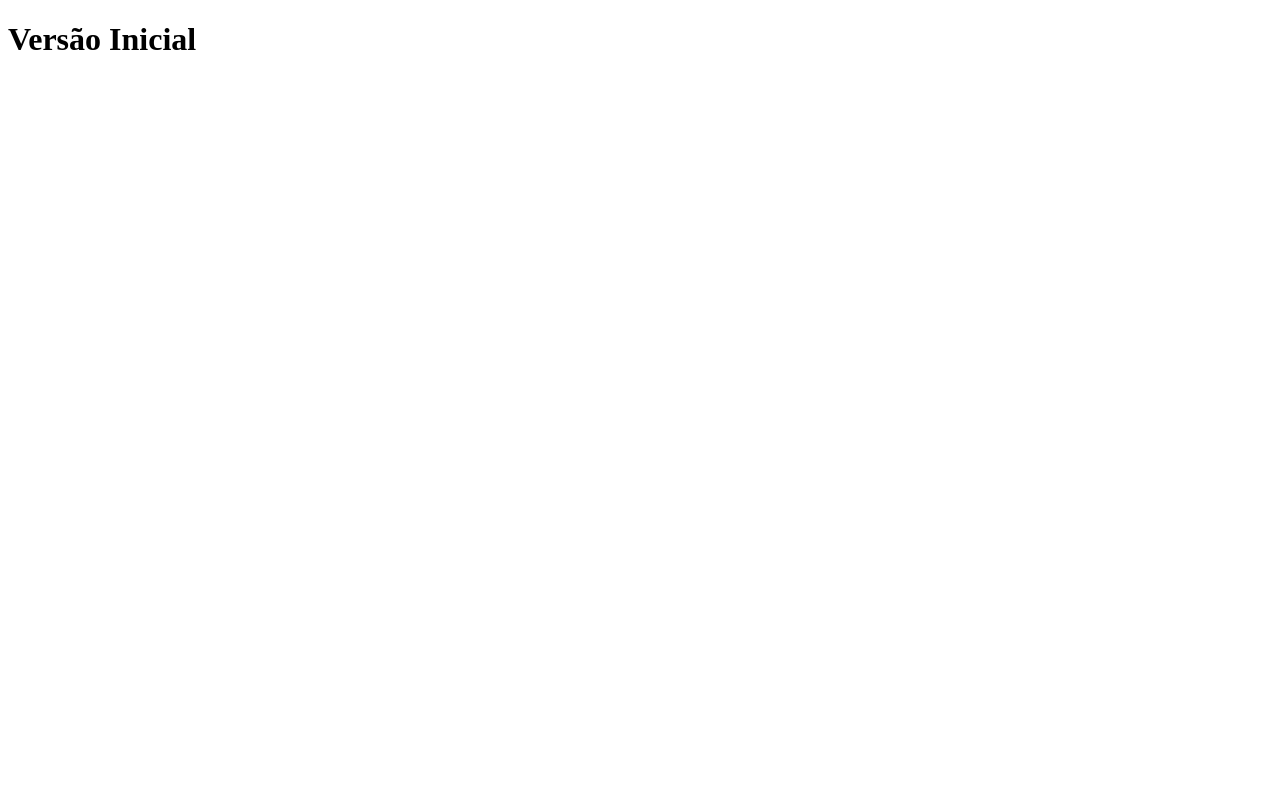
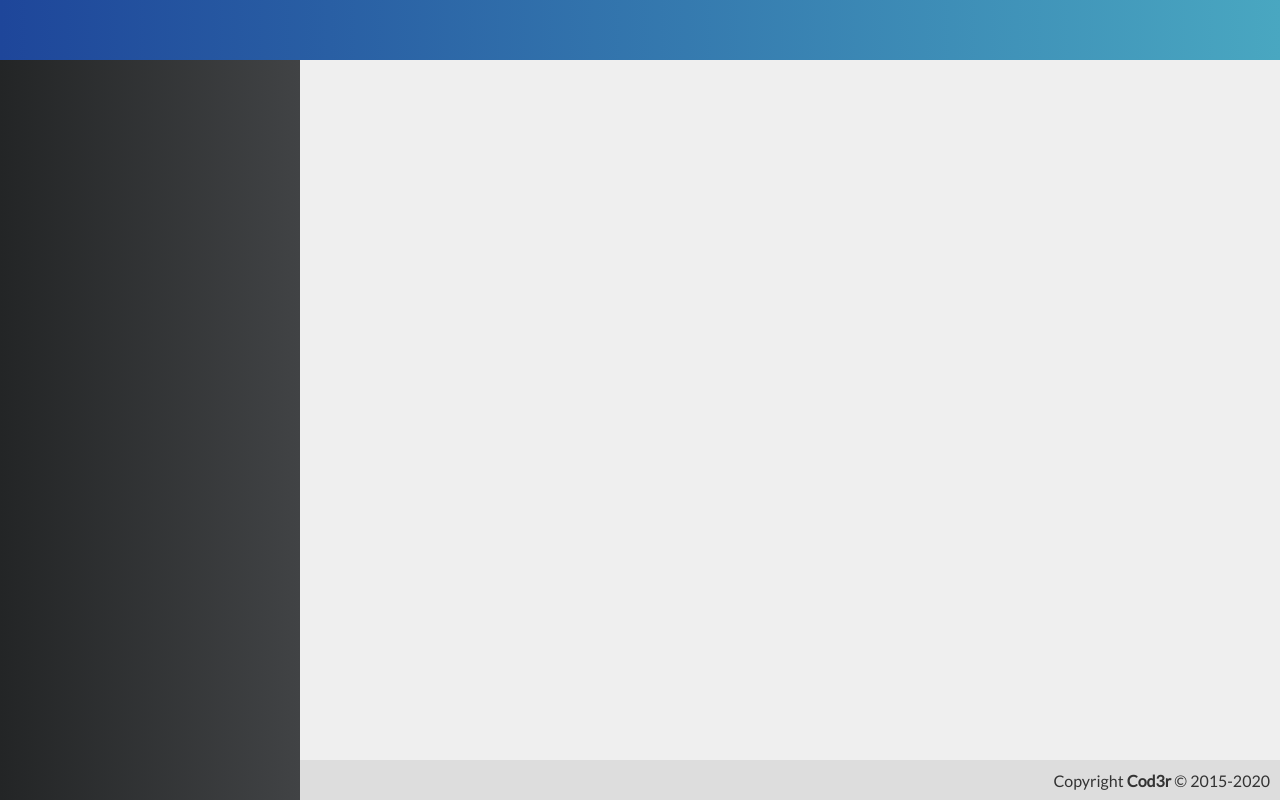
Before and after one commit to milkfrog/projetoKnowledge_Cod3r, a Vue app in the folder frontend/: page / in a window 1280 px wide. Built offline with nearby package versions, Linux system fonts and the light colour scheme.

Commit message:
Add aula 524

```diff
--- a/frontend/src/App.vue
+++ b/frontend/src/App.vue
@@ -1,15 +1,45 @@
 <template>
 	<div id="app">
-		<h1>Versão Inicial</h1>
+		<Header />
+		<Menu />
+		<Content />
+		<Footer />
 	</div>
 </template>
 
 <script>
+import Header from '@/components/template/Header'
+import Menu from '@/components/template/Menu'
+import Content from '@/components/template/Content'
+import Footer from '@/components/template/Footer'
+
 export default {
 	name: "App",
+	components: { Header, Menu, Content, Footer }
 }
 </script>
 
 <style>
+	* {
+		font-family: "Lato", sans-serif;
+	}
 
+	body {
+		margin: 0;
+	}
+
+	#app {
+		-webkit-font-smoothing: antialiased;
+		-moz-osx-front-smoothing: grayscale;
+
+		height: 100vh;
+		display: grid;
+		grid-template-rows: 60px 1fr 40px;
+		grid-template-columns: 300px 1fr;
+		grid-template-areas:
+			"header header"
+			"menu content"
+			"menu footer";
+
+	}
 </style>
--- /dev/null
+++ b/frontend/src/components/template/Content.vue
@@ -0,0 +1,19 @@
+<template>
+    <div class="content">
+
+    </div>
+</template>
+
+<script>
+export default {
+    name: 'Content'
+}
+</script>
+
+<style>
+    .content {
+        grid-area: content;
+        background-color: #efefef;
+        padding: 20px;
+    }
+</style>
--- /dev/null
+++ b/frontend/src/components/template/Footer.vue
@@ -0,0 +1,24 @@
+<template>
+    <footer class="footer">
+        <span>Copyright <strong>Cod3r</strong> © 2015-2020</span>
+    </footer>
+</template>
+
+<script>
+export default {
+    name: 'Footer'
+}
+</script>
+
+<style>
+    .footer {
+        grid-area: footer;
+        background-color: #DDD;
+        color: #333;
+
+        display: flex;
+        align-items: center;
+        justify-content: flex-end;
+        padding-right: 10px;
+    }
+</style>
--- /dev/null
+++ b/frontend/src/components/template/Header.vue
@@ -0,0 +1,22 @@
+<template>
+    <header class="header">
+
+    </header>
+</template>
+
+<script>
+export default {
+    name: 'Header'
+}
+</script>
+
+<style>
+    .header {
+        grid-area: header;
+        background: linear-gradient(to right, #1e469a, #49a7c1);
+
+        display: flex;
+        justify-content: center;
+        align-items: center;
+    }
+</style>
--- /dev/null
+++ b/frontend/src/components/template/Menu.vue
@@ -0,0 +1,23 @@
+<template>
+    <aside class="menu">
+
+    </aside>
+</template>
+
+<script>
+export default {
+    name: 'menu'
+}
+</script>
+
+<style>
+    .menu {
+        grid-area: menu;
+        background: linear-gradient(to right, #232526, #414345);
+
+        display: flex;
+        flex-direction: column;
+        /* flex-wrap permite quebra de linha */
+        flex-wrap: wrap;
+    }
+</style>
```
Also changed, not shown: 1 other file (tests, documents, lock files or other folders).
